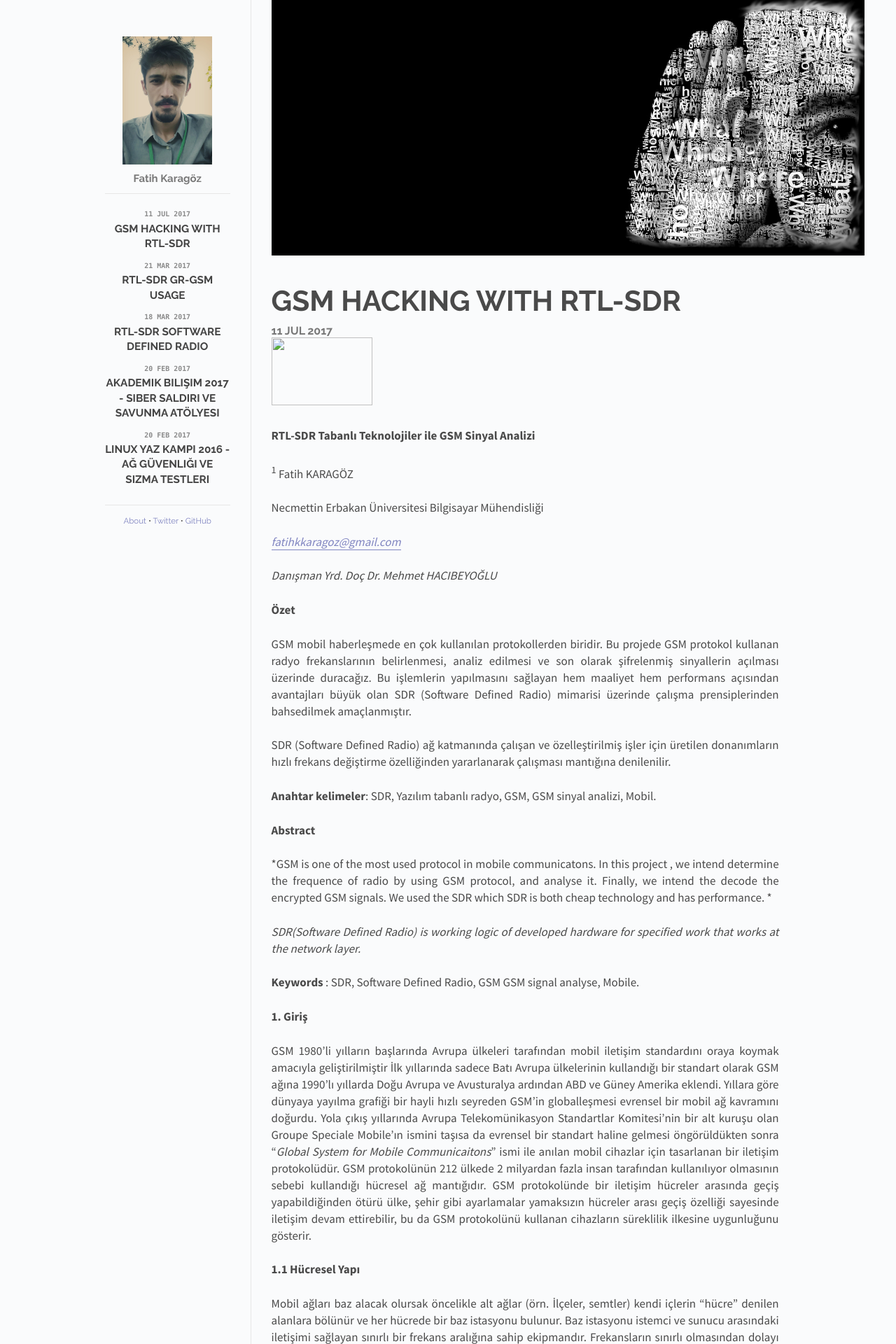
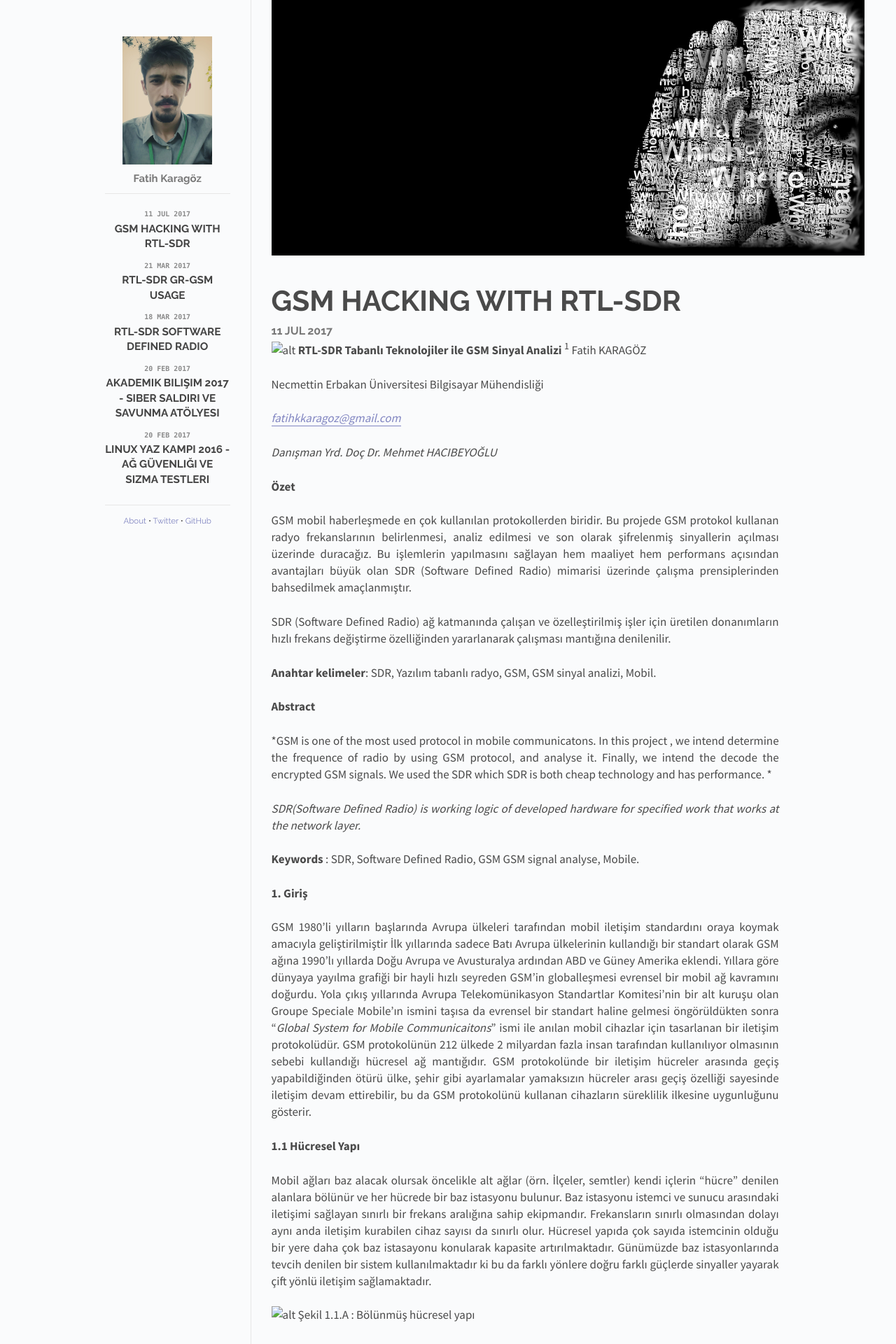
Before and after one commit to FatihKaragoz/FatihKaragoz.github.io, a Jekyll site: the page built from _posts/2017-07-12-GSM Hacking with RTL-SDR.md, in a window 1280 px wide. Shown: the top 1920 px of the page at 70% size. Built offline with Jekyll 4.4.1, drawn with Linux system fonts in a browser that asks for light colours; Markdown is read by kramdown in place of the engine named in the settings; some of the changed text lies outside the part shown.

Commit message:
makale çabalarım vol5

```diff
--- a/_posts/2017-07-12-GSM Hacking with RTL-SDR.md
+++ b/_posts/2017-07-12-GSM Hacking with RTL-SDR.md
@@ -6,11 +6,7 @@
 date:   2017-07-11 23:34:00
 categories: posts
 ---
-
-<img src="image1.png" width="144" height="97" />
-
-**RTL-SDR Tabanlı Teknolojiler ile GSM Sinyal Analizi**
-
+![alt](image1.png) **RTL-SDR Tabanlı Teknolojiler ile GSM Sinyal Analizi**
 <sup>1</sup> Fatih KARAGÖZ
 
 Necmettin Erbakan Üniversitesi Bilgisayar Mühendisliği
@@ -83,7 +79,7 @@
 kullanılmaktadır ki bu da farklı yönlere doğru farklı güçlerde sinyaller
 yayarak çift yönlü iletişim sağlamaktadır.
 
-<img src="image2.jpeg" width="278" height="278" />
+![alt](image2.jpeg)
 Şekil 1.1.A : Bölünmüş hücresel yapı
 
 **1.2 Kullanılan frekans aralıkları**
@@ -120,7 +116,7 @@
 
 4.  Operating and Support Subsystem
 
-<img src="image3.gif" width="278" height="197" />
+![alt](image3.gif)
 Şekil 2.A : GSM Ağ Mimarisi
 
 **2.1 Mobile Station** : Mobil istasyon mobil bir cihazdır. Teorik
@@ -256,7 +252,7 @@
 çok yurtdışından (çin, malezya) getirtilebilir. Farklı frekans
 aralıklarında bulunabilir ve ihtiyaca göre seçilmelidir.
 
-<img src="image4.jpeg" width="278" height="278" />
+![alt](image4.png)
 Şekil 3.1.A : Çalışmada kullanılan Elonics E400 ya da altyapısında kullandığı teknoloji ile RTL2832U
 
 Elonics E400 55 MHz ile 2300 MHz arasında çalışabilme özelliğine sahip
@@ -281,7 +277,7 @@
 kütüphanelerine bazı RTL-SDR kütüphaneleri eklemenizi ve kurmanızı
 ister.
 
-<img src="image5.png" width="165" height="165" /><br>
+![alt](image5.png)
 Şekil 4.1.1.A : GR-GSM RTL-SDR Tool
 
 **4.1.1.1 RTL2832U aracımızı kalibre etmek**
@@ -299,7 +295,7 @@
 aralığı sisteminin adı) ve -g (gain yani kaç dbi aralığında tarama
 yapılacağıdır.)
 
-<img src="image6.png" width="278" height="162" />
+![alt](image6.png)
 
 Şekil 4.1.1.1.A : Kal RTL-SDR kalibre aracı kullanımı
 
@@ -307,13 +303,13 @@
 herhangi bir açılmış bağlantı olmayan frekanslar bir diğeri ise bağlantı
 açılmış frekanslardır. Bağlantı açılmamış frekanslar “failed” olarak
 
-<img src="image7.png" width="278" height="20" />
+![alt](image7.png)
 Şekil 4.1.1.1.B : Bağlantı açılmamış veya boş frekansların ekran çıktısı.
 
 Bağlantı açılmış frekansların ise bir kanal numarası bulunur ve bu kanal
 numarası evrensel standartlar gereği frekans ile bulunur.
 
-<img src="image8.png" width="278" height="45" />
+![alt](image8.png)
 Şekil 4.1.1.1.C : Bağlantı açılmış ve kanal numarasına sahip frekans çıktısı
 
 Analaşılacağı üzere belli başlı frekans aralıkları dolu ve bu
@@ -337,7 +333,7 @@
 kullanacağız. Linux komut satırından root kullanıcısı olarak Wiresharkı
 açıyoruz.
 
-<img src="image9.png" width="278" height="38" />
+![alt](image9.png)
 Şekil 4.1.1.2.A : Wiresharkın açılması
 
 Arkasından local olarak bilgisayarımıza taktığımız “*dongle*” ile
@@ -346,7 +342,7 @@
 Monitörleme ortamını hazırladığımıza göre artık paketleri
 yakalayabiliriz.
 
-<img src="image10.png" width="278" height="48" />
+![alt](image10.png)
 Şekil 4.1.1.2.B : grgsm\_livemon.py scriptinin çalıştırılması
 
 Gr-gsm Livemon programına bir frekans veriyoruz ki bu frekans “*kal*”
@@ -356,13 +352,13 @@
 Bu frekansı alıp gr-gsm livemon’un frequency alanına girdiğimizde
 paketlerimiz yakalanmaya başlıyor.
 
-<img src="image11.png" width="278" height="344" />
+![alt](image11.png)
 Şekil 4.1.1.2.C : Yakalanan paketlerin terminaldeki hexadecimal karşılıkları
 
 Yakalanan paketleri Wireshark’ta görsel bir sıraya dökmek ve analizi
 kolaylaştırmak adına “*gsmtap*” filtresini verebiliriz.
 
-<img src="image12.png" width="278" height="198" />
+![alt](image12.png)
 Şekil 4.1.1.2.D : Yakalanan paketlerin Wireshark monitörleme ortamı görüntüsü
 
 **5. Yakalanan sinyallerinin kod çözme işlemleri**
@@ -373,7 +369,7 @@
 Burada artık alınan paketleri kayıt altın almamız gerekiyor bunun içinde
 “*grgsm\_capture.py”* scriptini kullanıyoruz.
 
-<img src="image13.png" width="278" height="34" />
+![alt](image13.png)
 Şekil 5.A : Yakalanan paketlerin kayıt altına alınması
 
 Kayıt altına almak için çeşitli paremetreler kullnaılmıştır kısaca “-f”
@@ -386,7 +382,7 @@
 bağlantı kurarken doğrulama yaptığı değerler telefona indirilen bir
 uygulama sayesinde alınır ve “*grgsm\_decode.py”* programı çalıştırılır.
 
-<img src="image14.png" width="278" height="12" />
+![alt](image14.png)
 Şekil 5.B : grgsm\_decode.py scriptinin gerekli parametreler ile paketleri decode
 etmesi
 
@@ -400,7 +396,7 @@
 bilgisi de yer alır. Genelde A5/3 şifreleme algortması ile şifrelenmiş
 olur ki “*grgsm\_decode.py”* bu algoritmayı çözebilir.
 
-<img src="image15.png" width="278" height="14" />
+![alt](image15.png)
 Şekil 5.C : Decode aşamasında TMSI Kc key’inin kullanılması.
 
 Decode edilmiş paketler içerisinde tekardan TMSI değeriyle arama
@@ -410,7 +406,7 @@
 grgsm\_decode.py programına tekrar alınan bu değerler paremetre olarak
 verilip çıktı dosyası .au.gsm uzantısıyla kayıt edilir.
 
-<img src="image16.png" width="278" height="19" />
+![alt](image16.png)
 Şekil 5.D : Paketlerden çıkartılan belirleyici bilgilerin tekar grgsm\_decode
 programına verilmesi
 
@@ -419,7 +415,7 @@
 incelendikte sonra tekrar grgsm\_decode programına sample rate ve test
 aracından alınan dosya eklenerek gerekli parametreler ile verilir.
 
-<img src="image18.png" width="278" height="35" />
+![alt](image18.png)
 Şekil 5.E : Gerekli parametrelerle decode edilmiş ses dosyasının çıkarılması
 
 **6.Sonuç**
```
